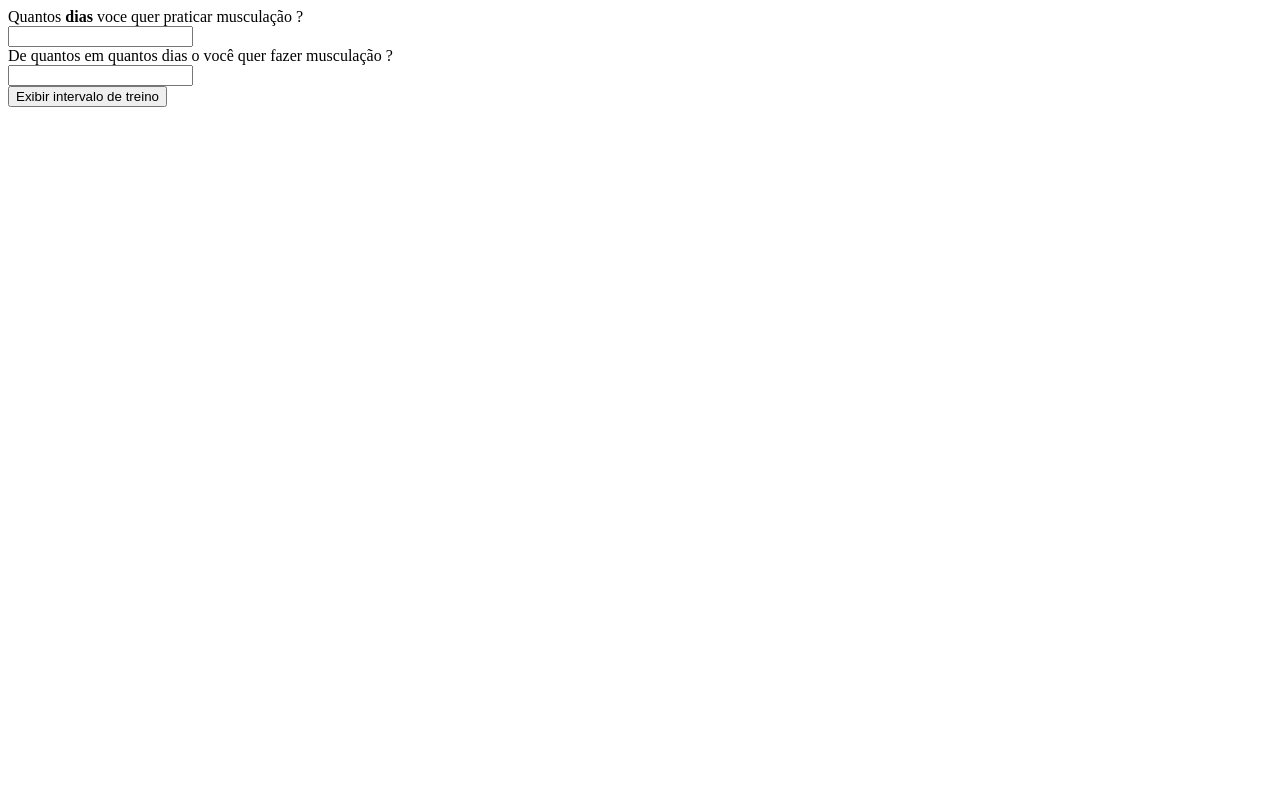
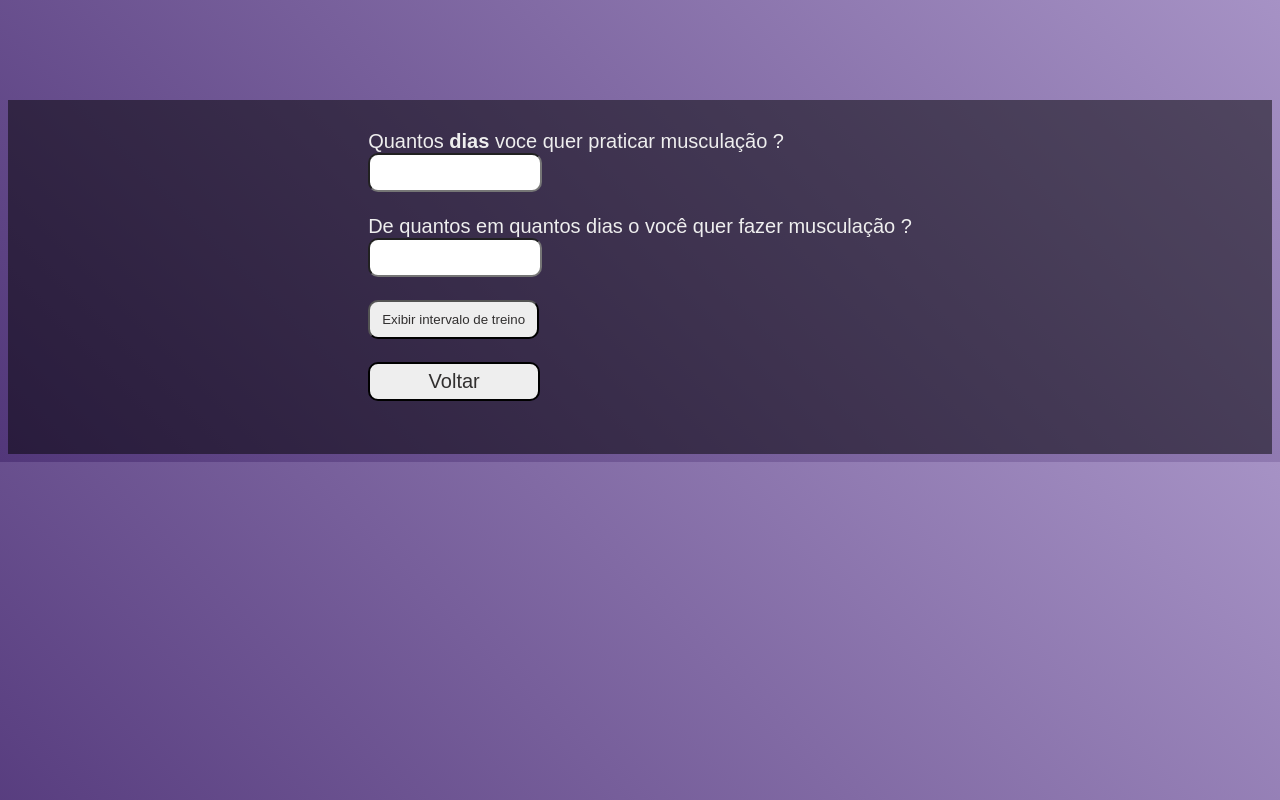
Before and after one commit to DaviGuilherme/Proj.Ind-API, a website: page site/public/dashboard/Rotina.html in a window 1280 px wide. Drawn offline with Linux system fonts and the light colour scheme.

Commit message:
Botões padronizados e caminhos organizados

```diff
--- a/site/public/css/estilo-cadastro.css
+++ b/site/public/css/estilo-cadastro.css
@@ -37,7 +37,7 @@ button {
 }
 
 button:hover {
-    background-color: #a692c5;
+    background-color: #412b63;
     transition: 0.5s;
     color: #eee;
     font-weight: bold;
@@ -61,7 +61,7 @@ button:hover {
 
 
 .voltar:hover {
-  background-color: #a692c5;
+  background-color: #412b63;
   transition: 0.5s;
   color: #eee;
   font-weight: bold;
--- a/site/public/css/estilo-maker.css
+++ b/site/public/css/estilo-rotina.css
@@ -1,22 +1,39 @@
-body {
+body    {
     background-image: linear-gradient(45deg, #52377a, #a692c5);
+    font-size: 20px;
+
 }
 
 * {
     font-family: Arial, Helvetica, sans-serif;
 }
 
-.tudo {
+.rotina {
+    margin-top: 100px;
     color: #eee;
+    background-color: rgba(0, 0, 0, 0.5);
+    padding: 30px;
+    display: flex;
+    justify-content: center;
 }
+
+
+
 
 input {
     border-radius: 10px;
     padding: 10px;
+    width: 150px;
 }
 
+
 button {
-    padding: 10px;
+    color: rgb(49, 47, 47);
+    background-color: #eee;
+    width: 171px;
+    display: flex;
+    justify-content: center;
+    align-items: center;
     border-radius: 10px;
     padding: 10px;
     cursor: pointer;
@@ -24,43 +41,31 @@ button {
 }
 
 button:hover {
-    background-color: #a692c5;
+    background-color: #412b63;
+    transition: 0.5s;
     color: #eee;
-    transition: 0.5s;
     font-weight: bold;
 }
 
-.calculadora {
-    color: #eee;
-    background-color: rgba(0, 0, 0, 0.5);
-    position: absolute;
-    top: 50%;
-    left: 50%;
-    transform: translate(-50%,-50%);
-    padding: 80px;
-    border-radius: 5px;
-}
-
 a {
-    color: black;
+    color: rgb(49, 47, 47);
     background-color: #eee;
+    width: 148px;
+    height: 15px;
+    display: flex;
+    justify-content: center;
+    align-items: center;
+    border-radius: 10px;
+    border: 2px solid black;
     padding: 10px;
-    border: 2px solid black;
-    border-radius: 10px;
+    cursor: pointer;
     text-decoration: none;
-    height: 10px;
-    width: 100px;
-    border: 2px solid #eee;
 }
 
 a:hover {
-    background-color: #a692c5;
+    background-color: #412b63;
+    transition: 0.5s;
     color: #eee;
-    transition: 0.5s;
     font-weight: bold;
     border: 2px solid black;
 }
-
-#div_graf {
-    display: none;
-}
--- a/site/public/css/estilo-sobre.css
+++ b/site/public/css/estilo-sobre.css
@@ -40,7 +40,7 @@ a {
 
   a:hover {
     color: black;
-    background-color: #a692c5;
+    background-color: #412b63;
     transition: 0.5s;
     color: #eee;
     font-weight: bold;
--- a/site/public/css/estilo-treino.css
+++ b/site/public/css/estilo-treino.css
@@ -38,7 +38,7 @@
     color: beige;
 }
 .box-treino:hover {
-    background-image: url(/site/public/assets/imgs/churrasqueira-600x400.jpg);
+    background-image: url(../assets/imgs/churrasqueira-600x400.jpg);
     background-size:cover;
     height: 120%;
     color: rgba(0, 0, 0, 0)
--- a/site/public/testeFOR.html
+++ b/site/public/dashboard/Rotina.html
@@ -4,15 +4,24 @@
     <meta charset="UTF-8">
     <meta http-equiv="X-UA-Compatible" content="IE=edge">
     <meta name="viewport" content="width=device-width, initial-scale=1.0">
-    <title>teste</title>
+    <title>Rotina</title>
+    <link rel="shortcut icon" href="../assets/icon/icone.png" type="image/x-icon">
+    <link rel="stylesheet" href="../css/estilo-rotina.css">
 </head>
 <body>
-        Quantos <b>dias</b> voce quer praticar musculação ? <br>
-        <input type="text" id="ipt_intervalo"> <br>
-        De quantos em quantos dias o você quer fazer musculação ? <br>
-        <input type="text" id="ipt_dias"> <br>
-        <button onclick="exibir()">Exibir intervalo de treino</button> <br>
-        <div id="div_msg"></div>
+    <section>
+        <div class="rotina">
+            <div class="display">
+                Quantos <b>dias</b> voce quer praticar musculação ? <br>
+                <input type="text" id="ipt_intervalo"> <br> <br>
+                De quantos em quantos dias o você quer fazer musculação ? <br>
+                <input type="text" id="ipt_dias"> <br><br>
+                <button onclick="exibir()">Exibir intervalo de treino</button><br>
+                <a href="./treino.html">Voltar</a> <br>
+                <div id="div_msg"></div>
+            </div>
+        </div>
+    </section>
 </body>
 </html>
 <script>
```
Also changed, not shown: site/public/css/estilo-registro.css (+17 -2 lines), site/public/dashboard/Registrar.html (+1 -1 lines), site/public/dashboard/treino.html (+3 -2 lines), site/public/index.html (+1 -1 lines), site/public/maker.html (+1 -1 lines).
